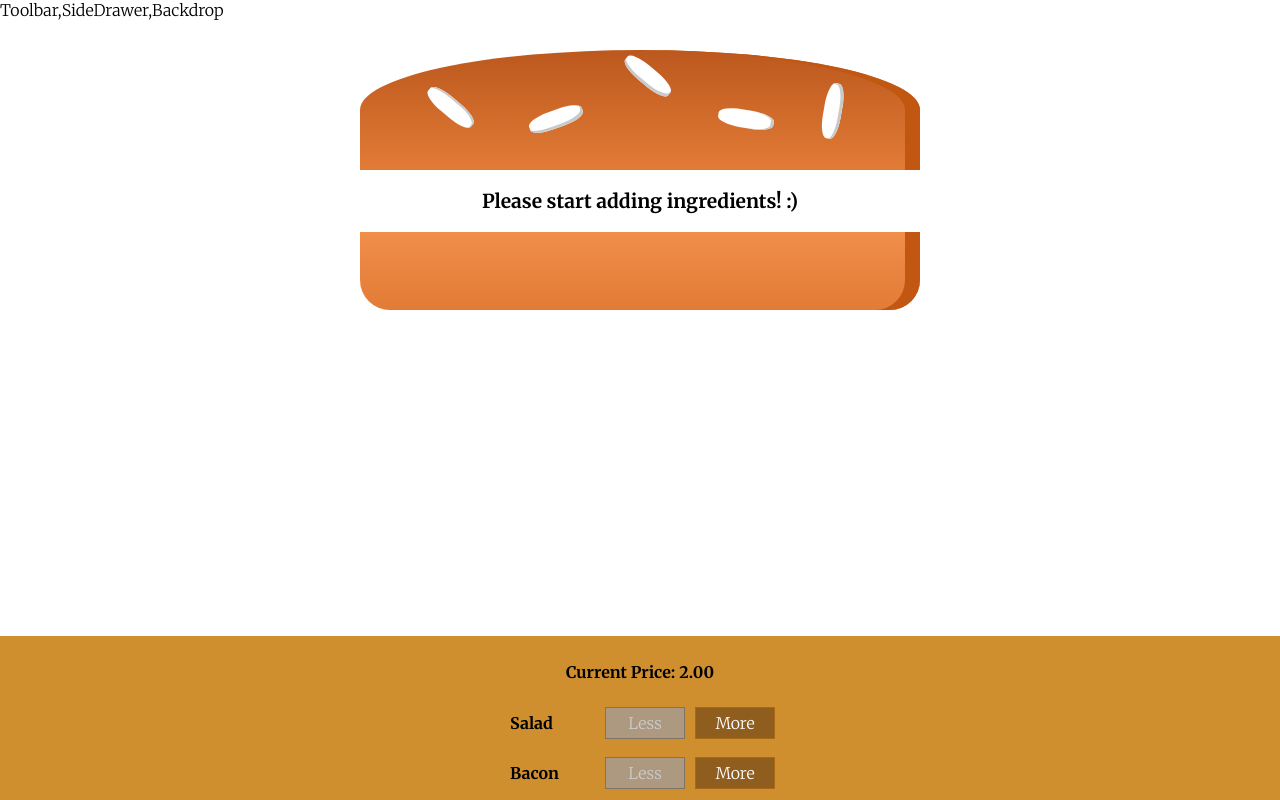
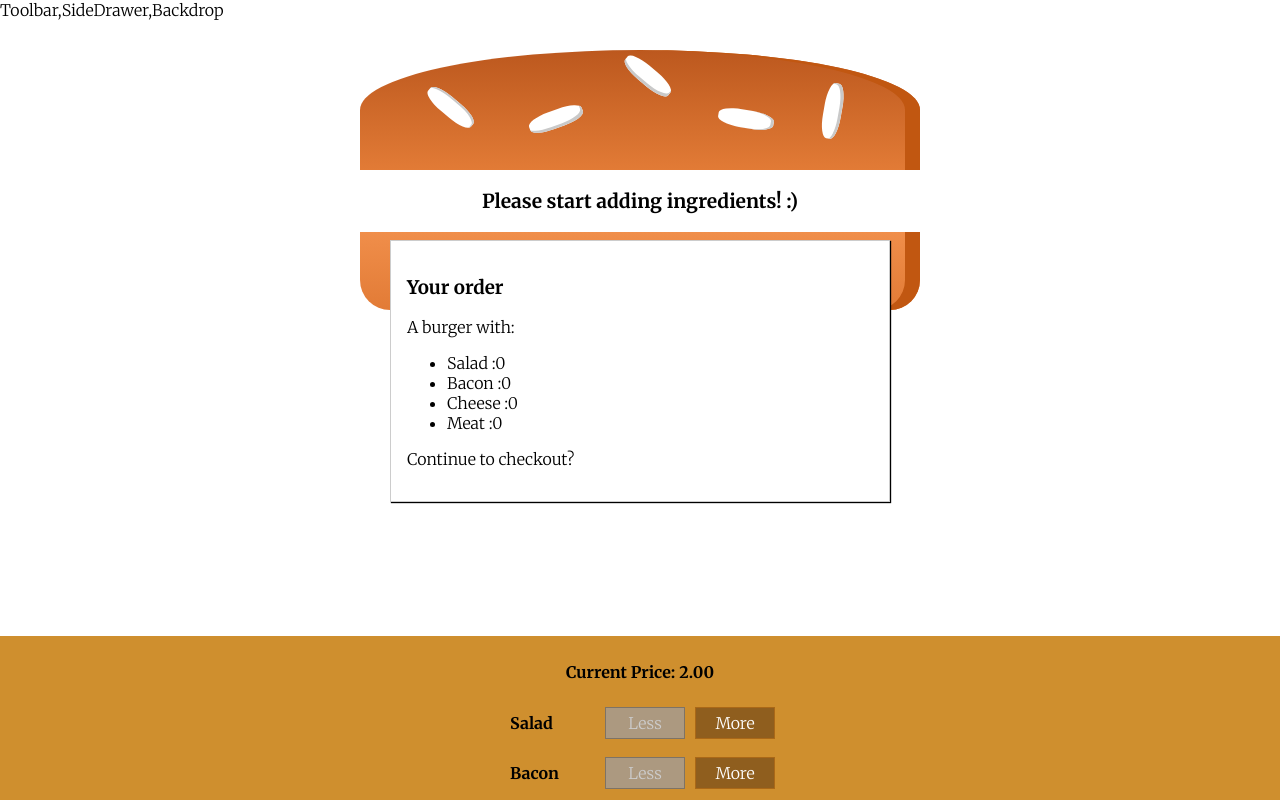
Before and after one commit to ing-arriola/BurgerBuilderApp, a React app: page / in a window 1280 px wide. Shown: the top 800 px of the page. Built offline with nearby package versions, Linux system fonts and the light colour scheme.

Commit message:
Added the OrderSummary component to be in charge of showing up the list of ingredients in the order, also added a general modal to show messages

```diff
--- /dev/null
+++ b/src/components/Burger/OrderSummary/OrderSummary.js
@@ -0,0 +1,24 @@
+import React from "react";
+import Aux from "../../../hoc/Aux";
+
+const OrderSummary = (props) => {
+  const ingredientsSummary = Object.keys(props.ingredients).map((key) => {
+    return (
+      <li key={key}>
+        <span style={{ textTransform: "capitalize" }}>{key}</span> :
+        {props.ingredients[key]}
+      </li>
+    );
+  });
+
+  return (
+    <Aux>
+      <h3>Your order</h3>
+      <p>A burger with:</p>
+      <ul>{ingredientsSummary}</ul>
+      <p>Continue to checkout?</p>
+    </Aux>
+  );
+};
+
+export default OrderSummary;
--- a/src/components/UI/Modal/Modal.js
+++ b/src/components/UI/Modal/Modal.js
@@ -1,7 +1,7 @@
 import React from "react";
-
+import classes from "./Modal.css";
 const Modal = (props) => {
-  return <div>{props.children}</div>;
+  return <div className={classes.Modal}>{props.children}</div>;
 };
 
 export default Modal;
--- a/src/components/containers/BurgerBuilder.js
+++ b/src/components/containers/BurgerBuilder.js
@@ -2,6 +2,8 @@ import React, { Component } from "react";
 import Aux from "../../hoc/Aux";
 import Burger from "../../components/Burger/Burger";
 import BuildControls from "../Burger/BuildConrols/BuilControls";
+import Modal from "../../components/UI/Modal/Modal";
+import OrderSummary from "../Burger/OrderSummary/OrderSummary";
 
 const INGREDIENT_PRICES = {
   salad: 0.5,
@@ -80,6 +82,9 @@ class BurgerBuilder extends Component {
     return (
       <div>
         <Aux>
+          <Modal>
+            <OrderSummary ingredients={this.state.ingredients} />
+          </Modal>
           <Burger ingredients={this.state.ingredients} />
           <BuildControls
             ingredientsAdded={this.addIngredientHandler}
```
